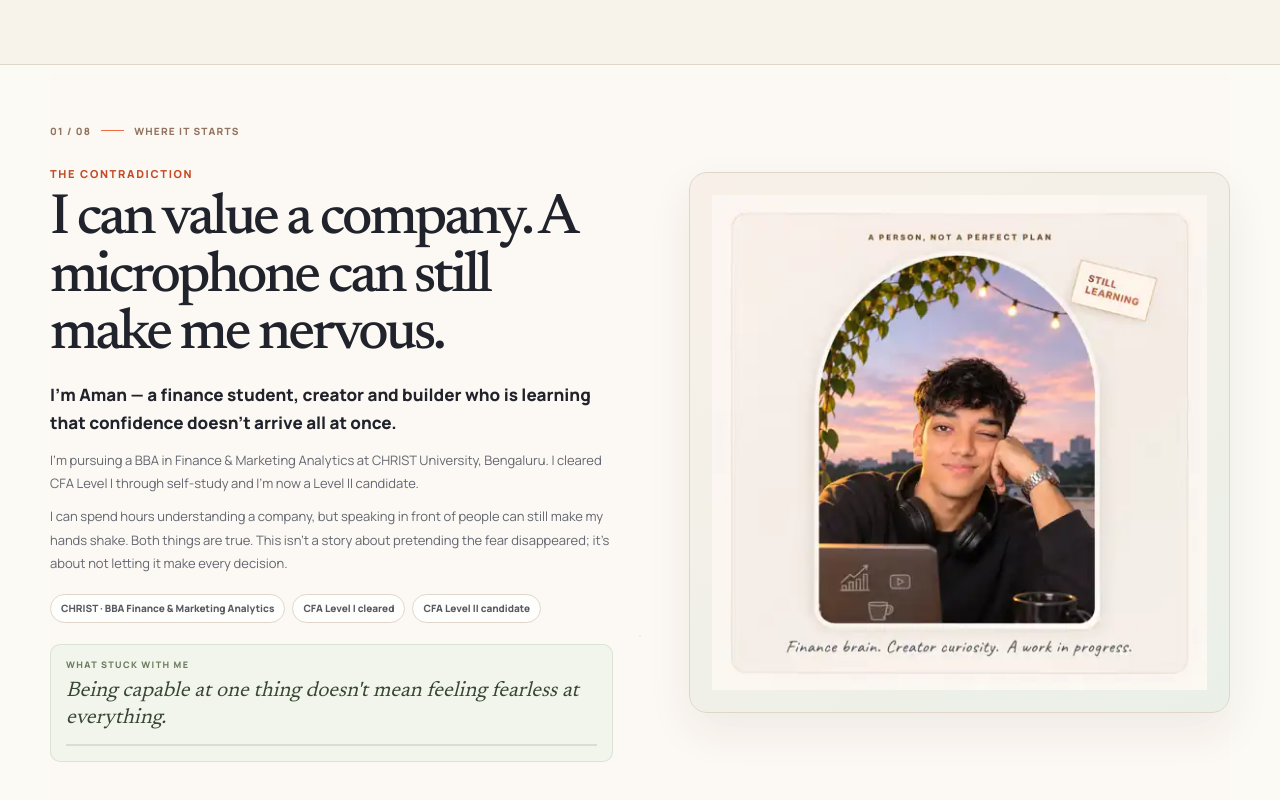
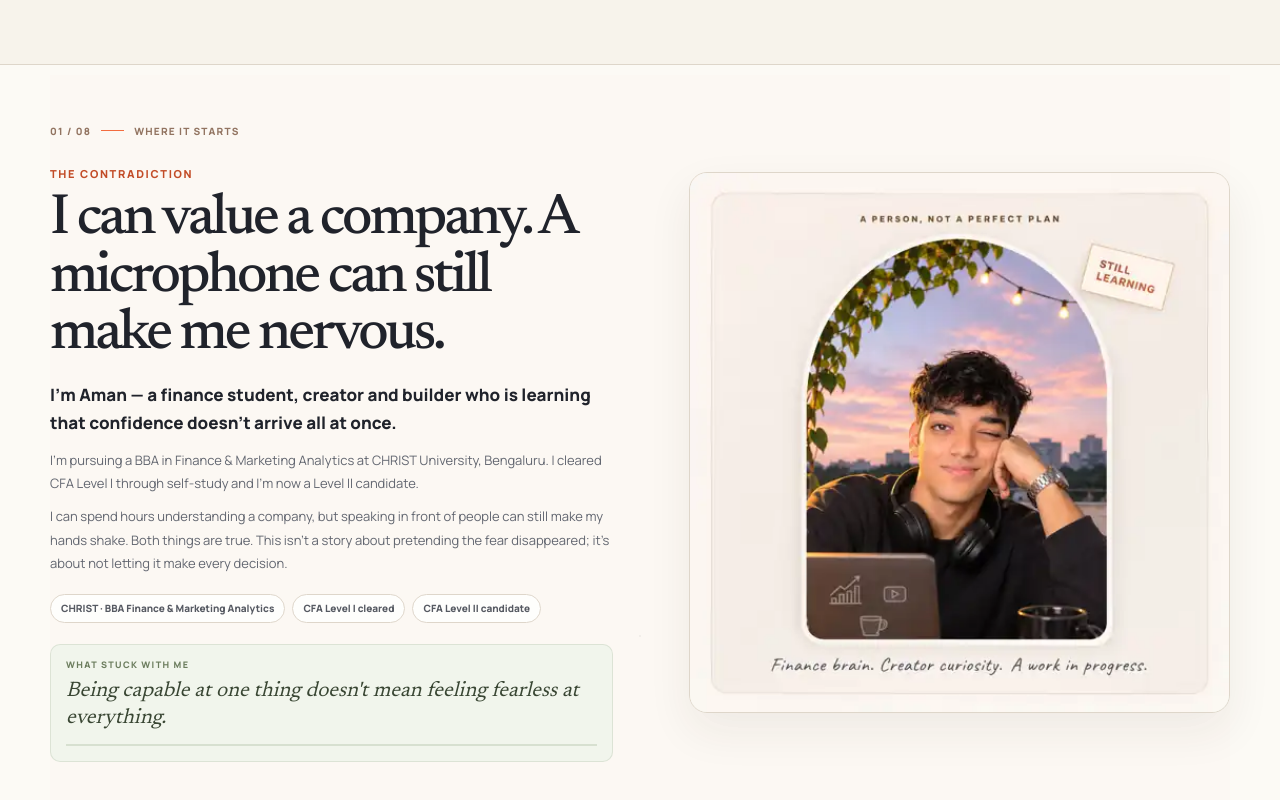
Before and after one commit to aman482006-beep/MY-WEBSITE, a Next.js app: page /story in a window 1280 px wide. Shown: the part 564-1364 px from the top of the page. Built offline with nearby package versions, Linux system fonts and the light colour scheme.

Commit message:
Polish story portrait card spacing

```diff
--- a/src/components/sections/story-experience.tsx
+++ b/src/components/sections/story-experience.tsx
@@ -210,7 +210,6 @@ function StoryVisual({ visual }: { visual: (typeof chapters)[number]["visual"] }
   const [postTapped, setPostTapped] = useState(false);
   const [flippedBuildCards, setFlippedBuildCards] = useState<string[]>([]);
   const [consistencyStep, setConsistencyStep] = useState(0);
-  const [portraitExpanded, setPortraitExpanded] = useState(false);
   const [archiveSelected, setArchiveSelected] = useState(4);
   const [stageStep, setStageStep] = useState(0);
   const [peopleFocus, setPeopleFocus] = useState(0);
@@ -218,7 +217,7 @@ function StoryVisual({ visual }: { visual: (typeof chapters)[number]["visual"] }
   const [deepStep, setDeepStep] = useState(0);
   if (visual === "portrait") {
     return (
-      <div className="aj-story-visual-card aj-story-visual-portrait aj-story-candid-card">
+      <div className="aj-story-visual-card aj-story-visual-portrait aj-story-candid-card" style={{ padding: 0, overflow: "hidden", borderRadius: 18 }}>
         <Image
           src={candidStoryImageSrc}
           alt="Aman relaxing with a playful smile against a warm sunset sky"
```
